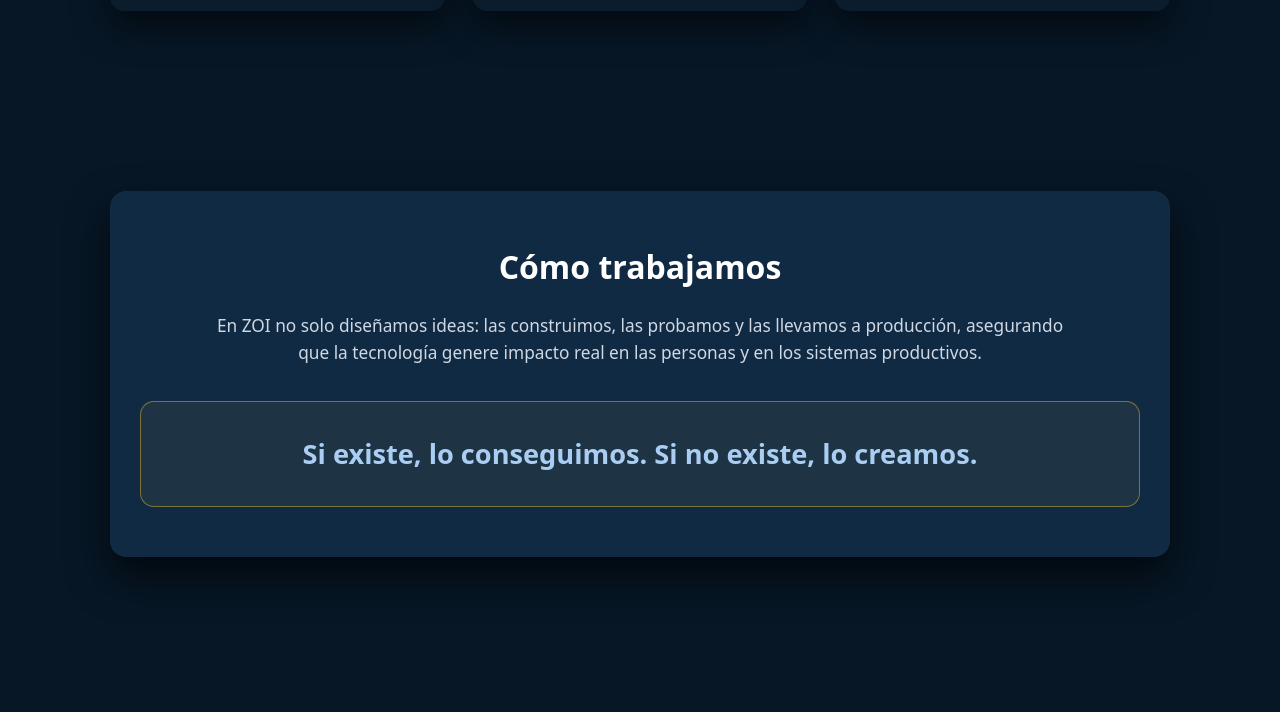
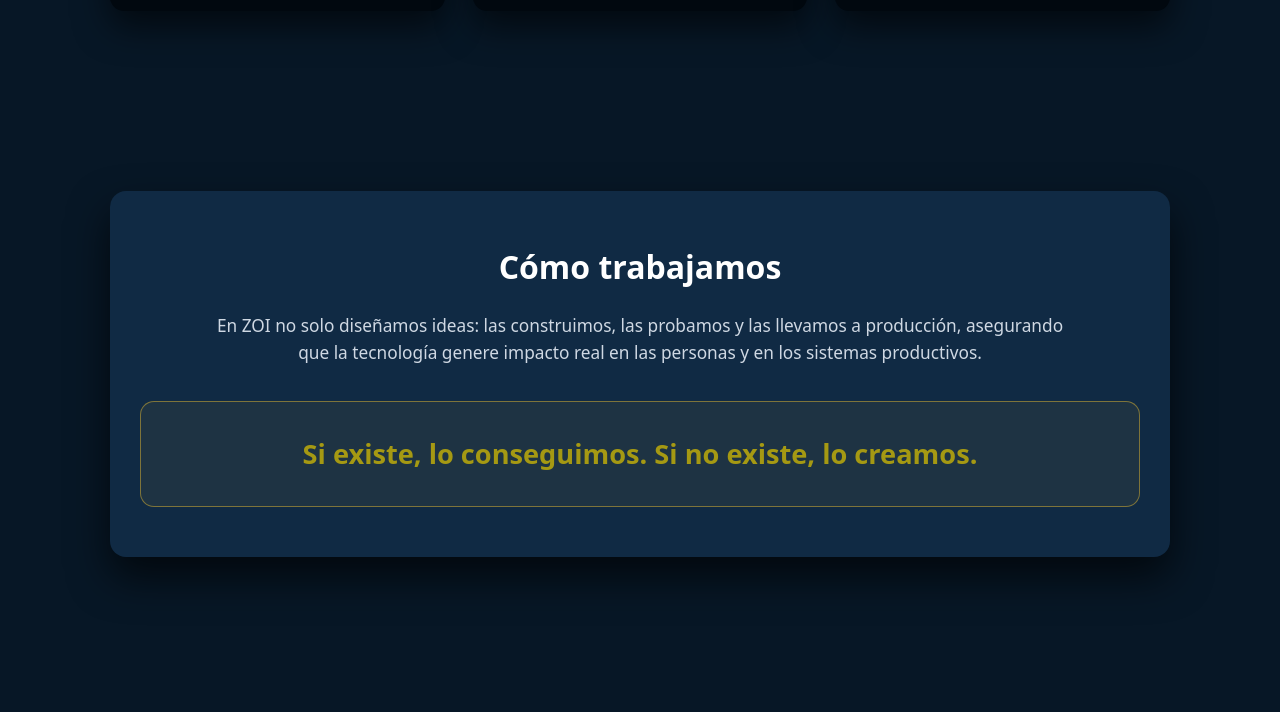
Before and after one commit to ZOIDevelop/web, a plain HTML site: page index.html in a window 1280 px wide. Shown: the part 2088-2800 px from the top of the page. Drawn offline with Linux system fonts and the light colour scheme.

Commit message:
Update color variables in index.html

```diff
--- a/index.html
+++ b/index.html
@@ -24,9 +24,9 @@
   <style>
     :root {
       --black: #071726;
-      --navy: #0B1C2D;
+      --navy: #01080f;
       --navy-soft: #102a44;
-      --accent: #aacef3;
+      --accent: #a59913;
       --text: #d4d4d4;
       --muted: #cfd8e3;
       --whatsapp: #25D366;
```
